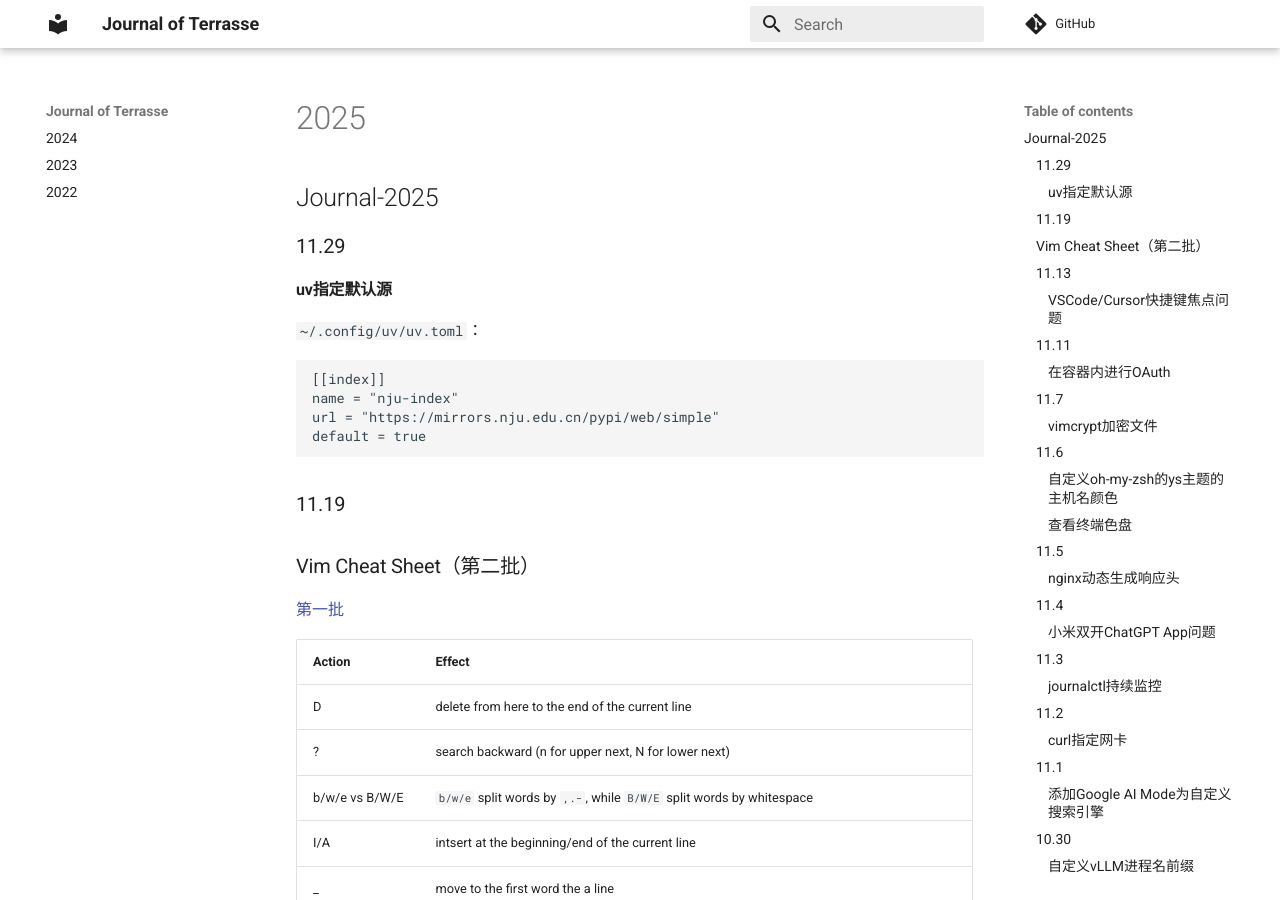
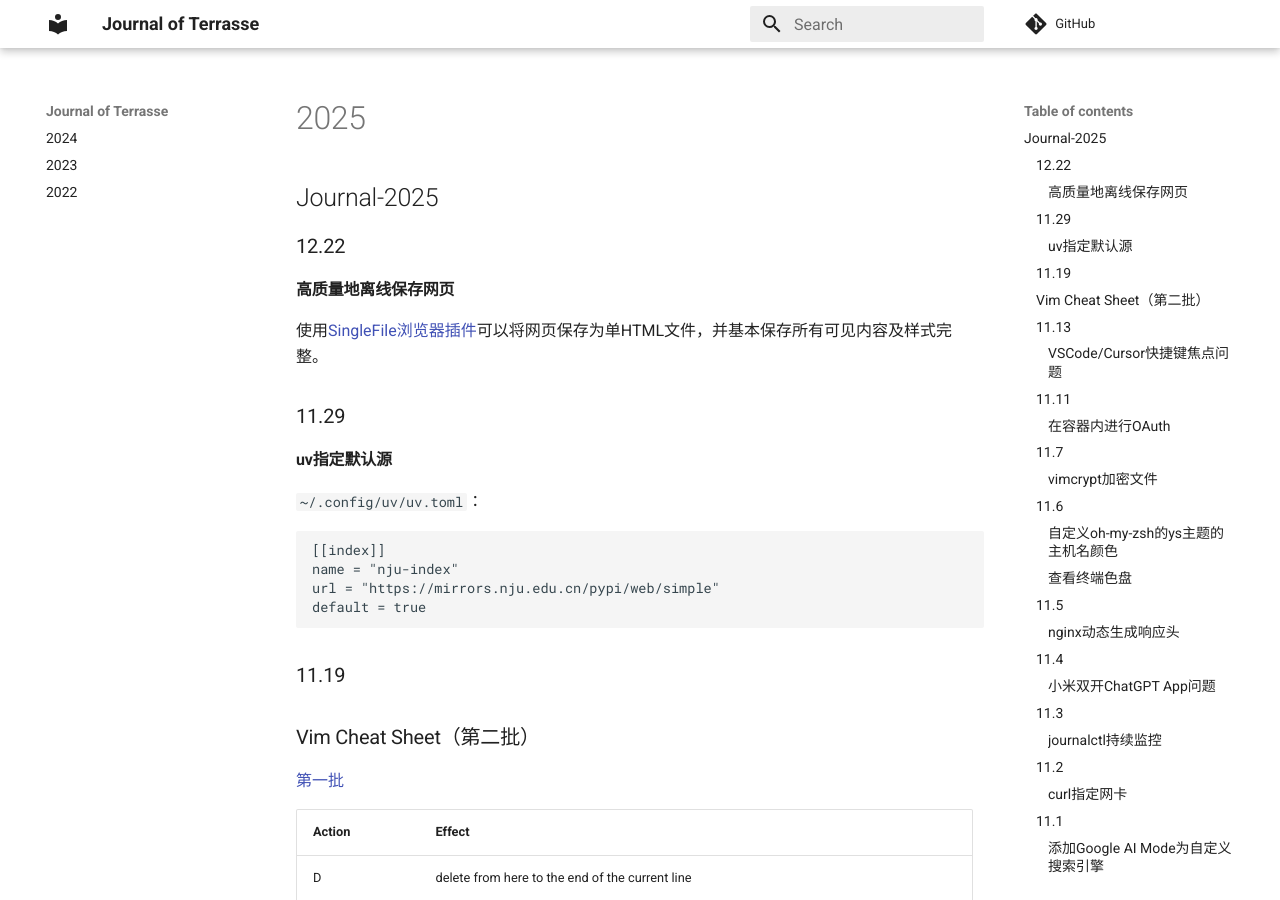
Before and after one commit to Jerry-Terrasse/journal, an MkDocs documentation site: the page built from docs/2025.md, in a window 1280 px wide and 900 px high. Built offline with MkDocs 1.6.1 and Material for MkDocs 9.7.7, drawn with Linux system fonts in a browser that asks for light colours; comment, search, counter and statistics services are not loaded.

Commit message:
update (Mon Dec 22 02:16:19 PM CST 2025)

```diff
--- a/docs/2025.md
+++ b/docs/2025.md
@@ -1,4 +1,10 @@
 ## Journal-2025
+
+### 12.22
+
+#### 高质量地离线保存网页
+
+使用[SingleFile浏览器插件](https://www.getsinglefile.com/)可以将网页保存为单HTML文件，并基本保存所有可见内容及样式完整。
 
 ### 11.29
 
```
